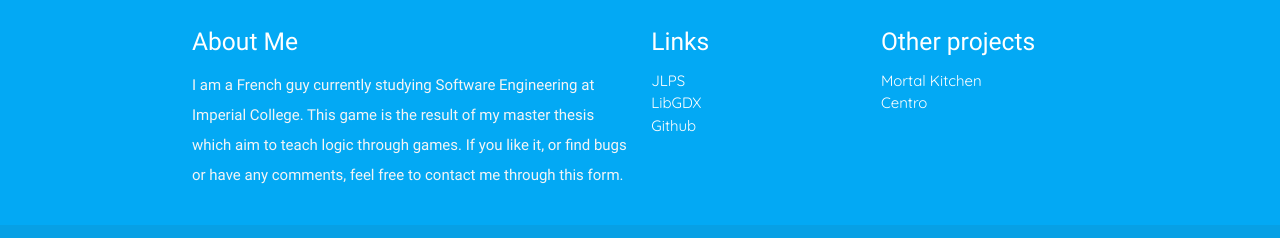
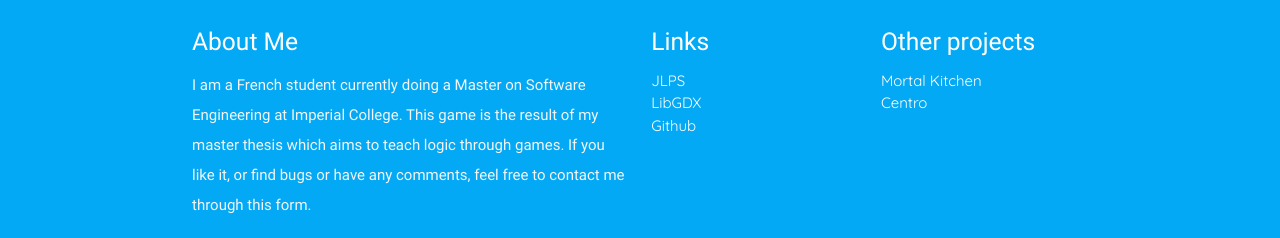
Before and after one commit to bobthesimplebot/bobthesimplebot, a plain HTML site: page index.html in a window 1280 px wide. Shown: the part 2013-2251 px from the top of the page. Drawn offline with nearby package versions, Linux system fonts and the light colour scheme.

Commit message:
Fix wording

```diff
--- a/index.html
+++ b/index.html
@@ -142,8 +142,8 @@
         <div class="col l6 s12">
           <h5 class="white-text">About Me</h5>
           <p class="grey-text text-lighten-4">
-            I am a French guy currently studying Software Engineering at Imperial College.
-            This game is the result of my master thesis which aim to teach logic through games.
+            I am a French student currently doing a Master on Software Engineering at Imperial College.
+            This game is the result of my master thesis which aims to teach logic through games.
             If you like it, or find bugs or have any comments, feel free to contact me through this form.
           </p>
         </div>
```
